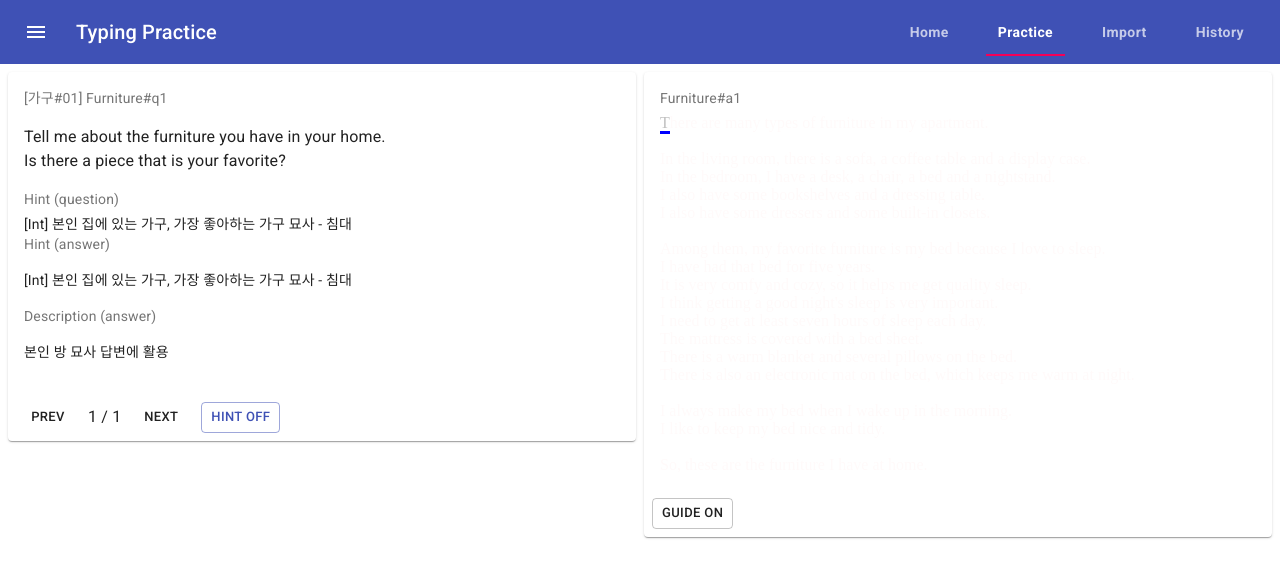
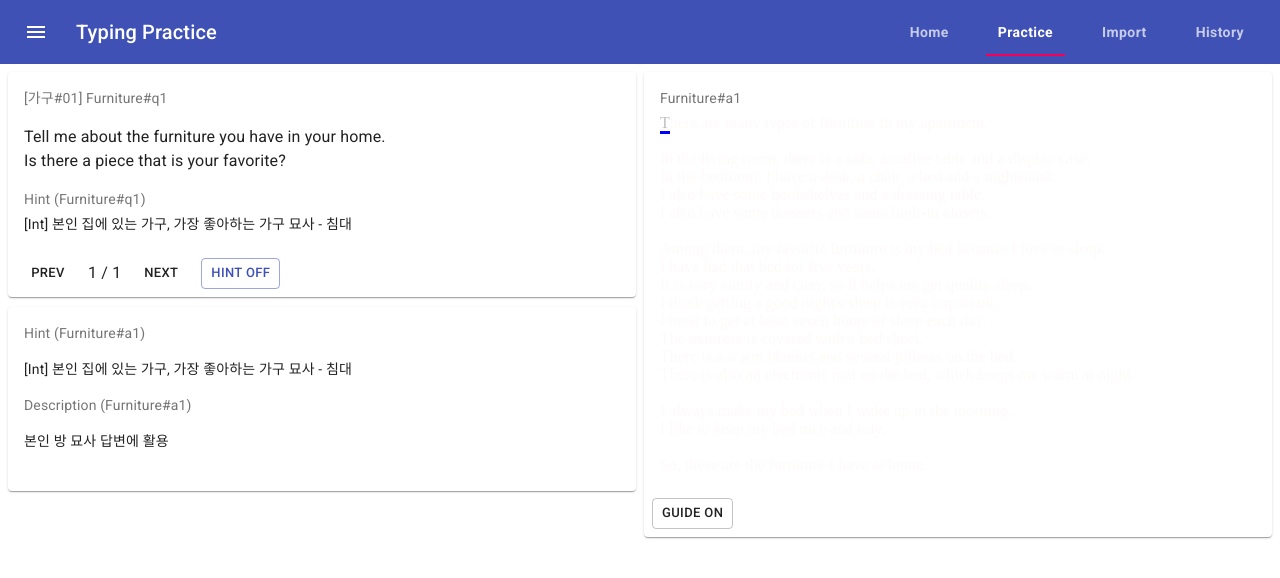
Before and after one commit to mechurak/typing-practice-web, a React (Create React App) app: page /practice in a window 1280 px wide. Both pictures are taken after a click on the button "HINT ON". Shown: the top 578 px of the page. Built offline with nearby package versions, Linux system fonts and the light colour scheme.

Commit message:
Separate answer hint from question card in Practice

```diff
--- a/src/components/ui/Practice.js
+++ b/src/components/ui/Practice.js
@@ -58,6 +58,7 @@ So, these are the furniture I have at home.`,
 const useStyles = makeStyles((theme) => ({
   root: {
     flexGrow: 1,
+    marginBottom: "10px",
   },
   paper: {
     padding: theme.spacing(2),
@@ -104,7 +105,7 @@ export default function Practice() {
 
   const handleGuide = () => {
     setGuideEnabled(~guideEnabled);
-  }
+  };
 
   return (
     <div className={classes.root}>
@@ -131,35 +132,11 @@ export default function Practice() {
                     color="textSecondary"
                     gutterBottom
                   >
-                    Hint (question)
+                    Hint ({questions[curIndex]["id"]})
                   </Typography>
                   <Typography variant="body2" component="p">
                     {questions[curIndex]["hint"]}
                   </Typography>
-                  <Typography
-                    variant="body2"
-                    color="textSecondary"
-                    gutterBottom
-                  >
-                    Hint (answer)
-                  </Typography>
-                  <pre style={{ fontFamily: "inherit" }}>
-                    <Typography variant="body2" component="p">
-                      {answers[curIndex]["hint"]}
-                    </Typography>
-                  </pre>
-                  <Typography
-                    variant="body2"
-                    color="textSecondary"
-                    gutterBottom
-                  >
-                    Description (answer)
-                  </Typography>
-                  <pre style={{ fontFamily: "inherit" }}>
-                    <Typography variant="body2" component="p">
-                      {answers[curIndex]["description"]}
-                    </Typography>
-                  </pre>
                 </>
               ) : null}
             </CardContent>
@@ -183,6 +160,28 @@ export default function Practice() {
               </Button>
             </CardActions>
           </Card>
+          {hintEnabled ? (
+            <Card className={classes.root}>
+              <CardContent>
+                <Typography variant="body2" color="textSecondary" gutterBottom>
+                  Hint ({answers[curIndex]["id"]})
+                </Typography>
+                <pre style={{ fontFamily: "inherit" }}>
+                  <Typography variant="body2" component="p">
+                    {answers[curIndex]["hint"]}
+                  </Typography>
+                </pre>
+                <Typography variant="body2" color="textSecondary" gutterBottom>
+                  Description ({answers[curIndex]["id"]})
+                </Typography>
+                <pre style={{ fontFamily: "inherit" }}>
+                  <Typography variant="body2" component="p">
+                    {answers[curIndex]["description"]}
+                  </Typography>
+                </pre>
+              </CardContent>
+            </Card>
+          ) : null}
         </Grid>
         <Grid item xs={12} sm={6}>
           <Card className={classes.root}>
@@ -194,7 +193,10 @@ export default function Practice() {
               >
                 {answers[curIndex]["id"]}
               </Typography>
-              <Typing leftStr={answers[curIndex]["answer"]} guideEnabled={guideEnabled} />
+              <Typing
+                leftStr={answers[curIndex]["answer"]}
+                guideEnabled={guideEnabled}
+              />
             </CardContent>
             <CardActions>
               <Button
```
